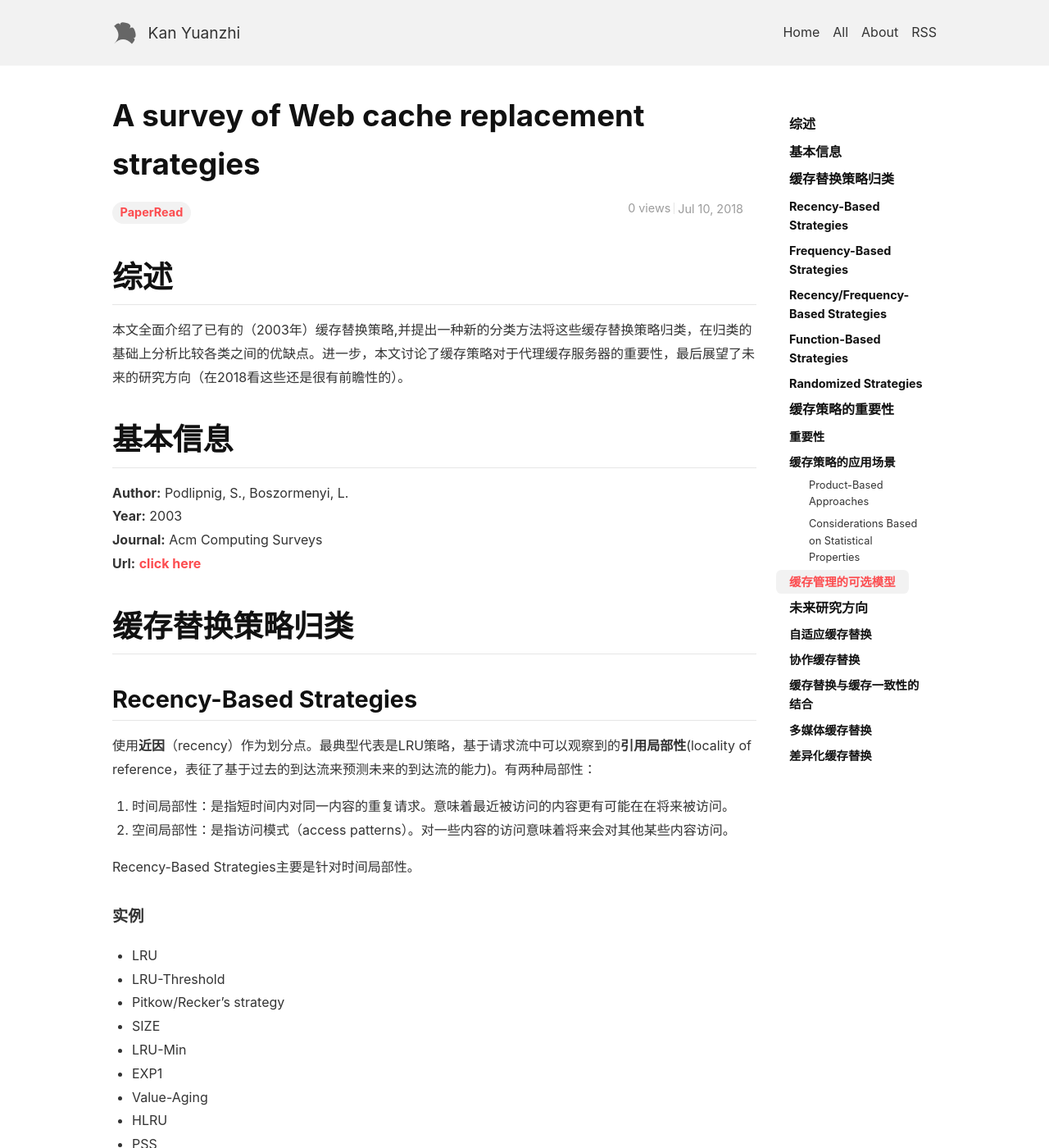
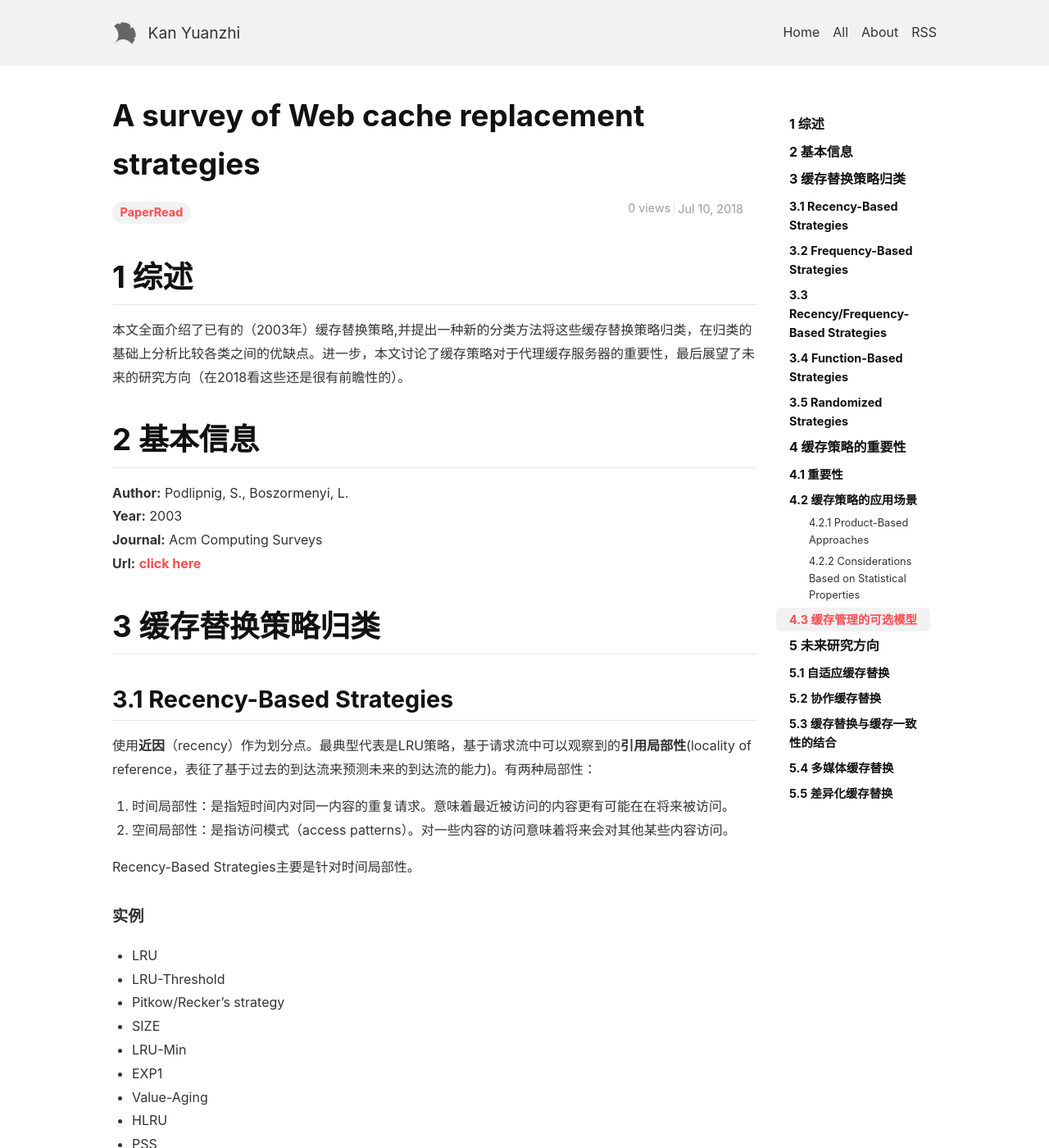
Before and after one commit to kanyuanzhi/kanyuanzhi.github.io, a Jekyll site: the page built from _posts/2018-07-10-论文阅读之《A survey of Web cache replacement strategies》.md, in a window 1280 px wide and 1400 px high. Shown: the whole window at 82% size. Built offline with Jekyll 4.4.1, drawn with Linux system fonts in a browser that asks for light colours; nearby versions of some CDN libraries; our own code applies the rules of GitHub Pages for plain Markdown files; comment, search, counter and statistics services are not loaded; some of the changed text lies outside the part shown.

Commit message:
add a new article

```diff
--- a/_posts/2018-07-10-论文阅读之《A survey of Web cache replacement strategies》.md
+++ b/_posts/2018-07-10-论文阅读之《A survey of Web cache replacement strategies》.md
@@ -5,19 +5,19 @@ key: 20180710
 ---
 
 
-# 综述
+# 1 综述
 本文全面介绍了已有的（2003年）缓存替换策略,并提出一种新的分类方法将这些缓存替换策略归类，在归类的基础上分析比较各类之间的优缺点。进一步，本文讨论了缓存策略对于代理缓存服务器的重要性，最后展望了未来的研究方向（在2018看这些还是很有前瞻性的）。
 <!--more-->
 
-# 基本信息
+# 2 基本信息
 **Author:** Podlipnig, S., Boszormenyi, L.<br>
 **Year:** 2003<br>
 **Journal:** Acm Computing Surveys<br>
 **Url:** [click here](http://apps.webofknowledge.com/InboundService.do?customersID=ResearchSoft&mode=FullRecord&IsProductCode=Yes&product=WOS&Init=Yes&Func=Frame&DestFail=http%3A%2F%2Fwww.webofknowledge.com&action=retrieve&SrcApp=EndNote&SrcAuth=ResearchSoft&SID=6E2nE3hfIggQQhgCdB9&UT=WOS%3A000187181700002)
 
-# 缓存替换策略归类
+# 3 缓存替换策略归类
 
-## Recency-Based Strategies
+## 3.1 Recency-Based Strategies
 使用**近因**（recency）作为划分点。最典型代表是LRU策略，基于请求流中可以观察到的**引用局部性**(locality of reference，表征了基于过去的到达流来预测未来的到达流的能力)。有两种局部性：
 
 1. 时间局部性：是指短时间内对同一内容的重复请求。意味着最近被访问的内容更有可能在在将来被访问。
@@ -50,7 +50,7 @@ Recency-Based Strategies主要是针对时间局部性。
 1. 简单的LRU及其变体没有很好地将recency与内容大小结合起来。SIZE策略有考虑内容大小，但替换算法过于激进。PSS结合得不错。
 2. 没有考虑频率（frequency）的影响。频率在更加静态的环境中是重要指标。
 
-## Frequency-Based Strategies
+## 3.2 Frequency-Based Strategies
 使用**频率**作为划分点。典型代表为LFU策略。它们基于这样一个事实：不同的网络内容具有不同的流行度，这些不同的流行度导致不同的请求频率。Frequency-Based Strategies跟踪这些流行度并基于此对未来作出预测。LFU可以以两种形式加以使用：
 
 1. Perfect LFU：统计对内容i的所有请求数。空间花销大。
@@ -73,7 +73,7 @@ Recency-Based Strategies主要是针对时间局部性。
 2. 易形成缓存污染，对于工作负载的动态变化，频率的统计过于静态，造成当前并不流行但过去流行的内容会长时间贮存在缓存中。
 
 
-## Recency/Frequency-Based Strategies
+## 3.3 Recency/Frequency-Based Strategies
 
 结合recency与频率。
 
@@ -92,7 +92,7 @@ Recency-Based Strategies主要是针对时间局部性。
 #### 缺点
 1. 复杂度较高，且都没有考虑内容大小的影响。
 
-## Function-Based Strategies
+## 3.4 Function-Based Strategies
 使用通用的函数来计算每个内容的价值，根据这些价值决定缓存中的替换内容。
 
 #### 实例
@@ -118,7 +118,7 @@ Recency-Based Strategies主要是针对时间局部性。
 1. 选择合适的参数比较困难。有些基于此的策略认为参数因来自于对网络的跟踪学习，但网络的工作负载在不断变化，需要自适应的参数设置，这又增加了策略的复杂度；
 2. 使用延时（latency）作为价值计算（有些基于此的策略的价值函数与网络延时有关）可能带来一些问题（如评价不准确），因为延时不稳定，影响它的因素太多。
 
-## Randomized Strategies
+## 3.5 Randomized Strategies
 随机决定缓存中的替换内容。
 
 #### 实例
@@ -134,8 +134,8 @@ Recency-Based Strategies主要是针对时间局部性。
 #### 缺点
 1. 评估起来比较麻烦，相同的实验多次进行会产生不同的结果。
 
-# 缓存策略的重要性
-## 重要性
+# 4 缓存策略的重要性
+## 4.1 重要性
 此节的前半部分主要为评论当时关于缓存策略不重要的论点。
 > Nowadays cache replacement is often considered less important [Krishnamurthy and Rexford 2001; Rabinovich and Spatscheck 2002].
 
@@ -153,11 +153,11 @@ Recency-Based Strategies主要是针对时间局部性。
 3. 足够好的缓存替换策略。关于“好”有不同指标，同一策略难以在不同的网络工作负载下均表现优异。经常使用的指标有：命中率（Hit-rate），字节命中率（Byte-hit-rate），延时节约率（Delay-savings-ratio）（由于延时的不确定性，次项指标很少使用）；
 4. 见应用场景部分。
 
-## 缓存策略的应用场景
-### Product-Based Approaches
+## 4.2 缓存策略的应用场景
+### 4.2.1 Product-Based Approaches
 基于产品的场景大部分使用LRU及其变体，因为易于部署，算法简单。工业界不认为缓存的大小是影响缓存性能的因素，在足够大的缓存中，简单的LRU就可以实现很好的效果。
 
-### Considerations Based on Statistical Properties
+### 4.2.2 Considerations Based on Statistical Properties
 有两个典型的工作负载因素影响着缓存替换算法的性能：
 
 1. 内容大小：网络内容大小通常用重尾分布（heavy-tailed distribution），轻尾分布与重尾分布结合，或者是对数正态分布（log-normal dis- tribution）来建模。
@@ -172,13 +172,13 @@ Recency-Based Strategies主要是针对时间局部性。
 3. 如果缓存空间对于全网内容而言非常小，则缓存替换策略应该优先考虑recency而不是频率，因为短期内的时间相关性的存在（**时间相关性--->LRU**）；
 4. 如果缓存空间足够大，则应该考虑使用长期频率因素，因为内容的流行度对时间局部性的贡献更大(**时间流行性--->LFU**)。此外频率应该总是与过期机制相结合以减少缓存污染。
 
-## 缓存管理的可选模型
+## 4.3 缓存管理的可选模型
 1. 每隔一段时间根据历史信息同一更换缓存内容。仅适用明确定义（提前知道）内容数量的特定系统，例如网络服务器。
 2. 基于TTL，缓存内容统一设置生存时间，或者请求次数大于n才会缓存，缓存后设置生存时间。
 
-# 未来研究方向
-## 自适应缓存替换
-## 协作缓存替换
-## 缓存替换与缓存一致性的结合
-## 多媒体缓存替换
-## 差异化缓存替换
+# 5 未来研究方向
+## 5.1 自适应缓存替换
+## 5.2 协作缓存替换
+## 5.3 缓存替换与缓存一致性的结合
+## 5.4 多媒体缓存替换
+## 5.5 差异化缓存替换
```
